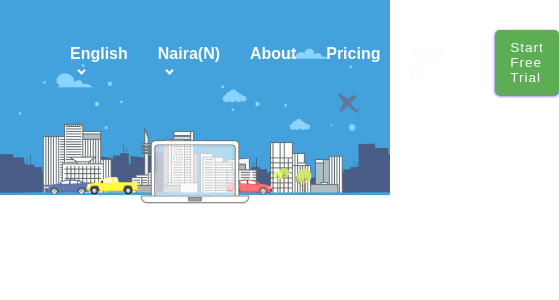
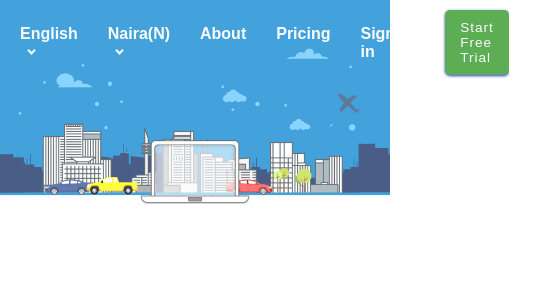
Before and after one commit to Akuchinyerenwa/InternCityHubClone2, a React (Vite) app: page / in a window 390 px wide. Shown: the top 300 px of the page, 559 px wide, since content can reach past the window. Built offline with nearby package versions, Linux system fonts and the light colour scheme.

Commit message:
Add media query decoration to the Header on Header.css file

```diff
--- a/src/Components/Header.css
+++ b/src/Components/Header.css
@@ -23,3 +23,23 @@
 .logo img {
   height: 100%;
 }
+
+@media (max-width: 820px) {
+  .header-root {
+    padding: 15px 40px;
+  }
+
+  .logo {
+    height: 40px;
+  }
+}
+
+@media (max-width: 580px) {
+  .header-root {
+    padding: 10px 20px;
+  }
+
+  .logo {
+    height: 35px;
+  }
+}
```
